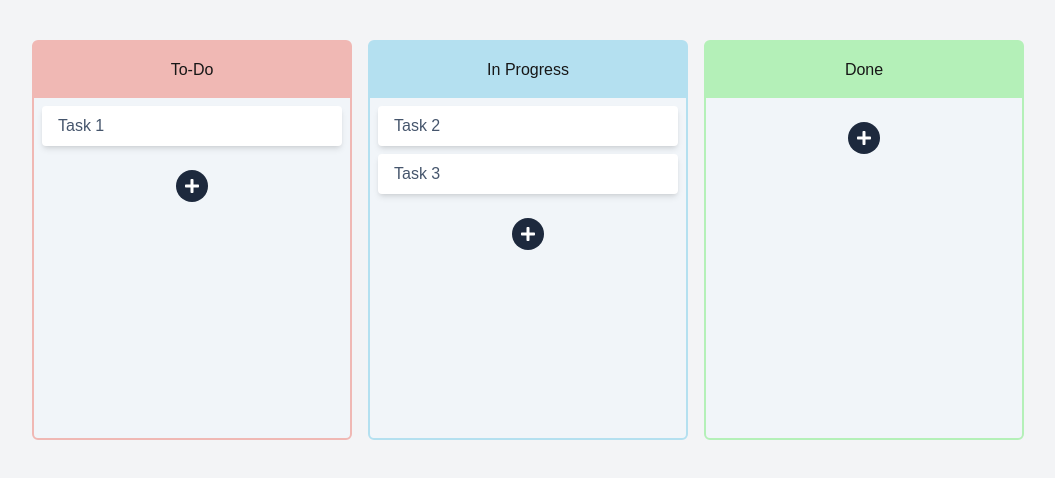
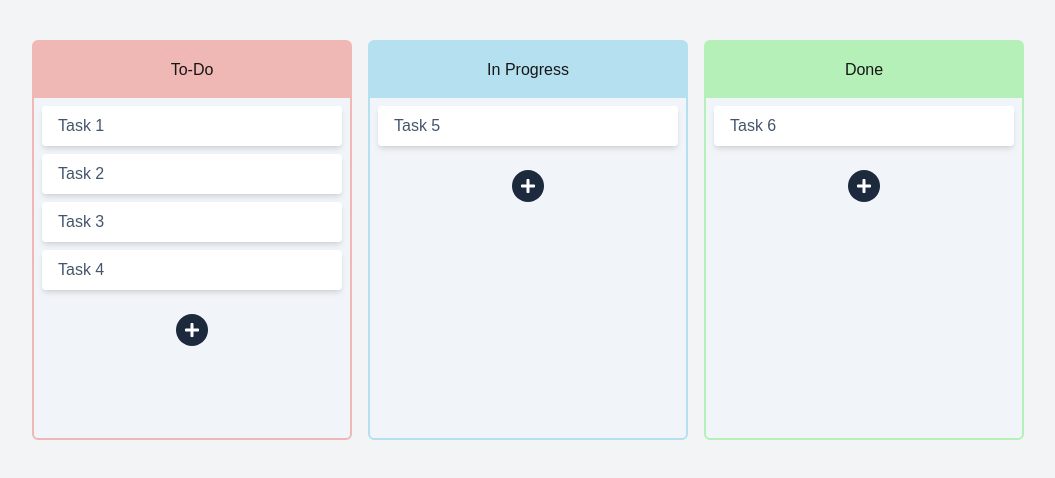
Before and after one commit to krytoss/kanban, a Next.js app: page / in a window 1280 px wide. Shown: the top 478 px of the page, without its empty margins (8-1063 px from the left). Built offline with nearby package versions, Linux system fonts and the light colour scheme.

Commit message:
Implemented sortable cross-column tasks

```diff
--- a/src/app/page.tsx
+++ b/src/app/page.tsx
@@ -3,30 +3,88 @@
 import Board from "@/components/Board";
 import Column from "@/components/Column";
 import Task from "@/components/Task";
-import { DndContext, DragCancelEvent, DragEndEvent, DragOverlay } from "@dnd-kit/core";
-import { useState } from "react";
-import { Task as TaskType } from "@/app/types";
+import { closestCenter, closestCorners, DndContext, DragCancelEvent, DragEndEvent, DragOverEvent, DragOverlay, KeyboardSensor, PointerSensor, useSensor, useSensors } from "@dnd-kit/core";
+import { useEffect, useMemo, useState } from "react";
+import { Task as TaskType, Column as ColumnType } from "@/app/types";
 import { createPortal } from "react-dom";
+import { arrayMove, sortableKeyboardCoordinates } from "@dnd-kit/sortable";
 
 export default function Home() {
 
 	const [draggingTask, setDraggingTask] = useState<TaskType | null>(null);
-	const columns = [
-		{ id: 1, color: "#F0B8B4", title: "To-Do" },
-		{ id: 2, color: "#B4E0F0", title: "In Progress" },
-		{ id: 3, color: "#B4F0B8", title: "Done" },
-	]
+	const [ columns, setColumns ] = useState<ColumnType[]>([
+		{
+			id: 1,
+			color: "#F0B8B4",
+			title: "To-Do"
+		},
+		{
+			id: 2,
+			color: "#B4E0F0",
+			title: "In Progress"
+		},
+		{
+			id: 3,
+			color: "#B4F0B8",
+			title: "Done"
+		},
+	]);
 
 	const [ tasks, setTasks ] = useState<TaskType[]>([
-		{ id: 1, text: "Task 1", column_id: 1 },
-		{ id: 2, text: "Task 2", column_id: 2 },
-		{ id: 3, text: "Task 3", column_id: 2 },
+		{
+			id: 1,
+			text: "Task 1",
+			column_id: 1,
+			order: 1
+		},
+		{
+			id: 2,
+			text: "Task 2",
+			column_id: 1,
+			order: 2
+		},
+		{
+			id: 3,
+			text: "Task 3",
+			column_id: 1,
+			order: 3
+		},
+		{
+			id: 4,
+			text: "Task 4",
+			column_id: 1,
+			order: 4
+		},
+		{
+			id: 5,
+			text: "Task 5",
+			column_id: 2,
+			order: 2
+		},
+		{
+			id: 6,
+			text: "Task 6",
+			column_id: 3,
+			order: 2
+		}
 	]);
+
+	const tasksByColumn = useMemo(() => {
+		const map = new Map<number, TaskType[]>();
+		tasks.forEach(task => {
+			if (!map.has(task.column_id)) {
+				map.set(task.column_id, []);
+			}
+			map.get(task.column_id)!.push(task);
+		});
+		return map;
+	}, [tasks]);
 
 	const handleDragStart = (event: any) => {
 		const taskId = event.active.data.current?.task.id;
 		console.log("Dragging task ID:", event.active);
-		const task = tasks.find(task => task.id === taskId) || null;
+		const task = tasks.find(task => task.id === taskId);
+		if (!task) return;
 		setDraggingTask(task);
 	}
 
@@ -54,12 +112,63 @@ export default function Home() {
 		setDraggingTask(null);
 	}
 
+	const handleDragOver = (event: DragOverEvent) => {
+		const { active, over } = event;
+		if (!over) return;
+
+		const activeId = active.id as string;
+		const overId = over.id as string;
+
+		if (activeId === overId) {
+			return;
+		}
+
+		const isActiveTask = active.data.current?.type === 'task';
+		const isOverTask = over.data.current?.type === 'task';
+
+		if (isActiveTask && isOverTask) { // Moving task to another task
+			setTasks((tasks) => {
+				const activeIndex = tasks.findIndex(task => `task-${task.id}` === activeId);
+				const overIndex = tasks.findIndex(task => `task-${task.id}` === overId);
+
+				if (tasks[activeIndex].column_id !== tasks[overIndex].column_id) {
+					tasks[activeIndex].column_id = tasks[overIndex].column_id;
+				}
+
+				return arrayMove(tasks, activeIndex, overIndex);
+			})
+		} else if (isActiveTask && !isOverTask) { // Moving task to a column
+			const columnId = over.data.current?.column.id as number;
+			if (active.data.current?.task.column_id === columnId) {
+				return; // No need to update if the task is already in the column
+			}
+			setTasks((tasks) => {
+				const activeIndex = tasks.findIndex(task => `task-${task.id}` === activeId);
+				const task = tasks[activeIndex];
+				task.column_id = columnId;
+				return tasks
+						.filter(t => t.id !== task.id)
+						.concat({ ...task, column_id: columnId }); // This ensures the task is moved to the bottom of the new column
+			});
+		}
+	}
+
+	const sensors = useSensors(
+		useSensor(PointerSensor),
+		useSensor(KeyboardSensor, {
+			coordinateGetter: sortableKeyboardCoordinates,
+		})
+	);
+
 	return (
 		<Board>
         	<DndContext
 				onDragEnd={handleDragEnd}
 				onDragStart={handleDragStart}
 				onDragCancel={handleDragCancel}
+				collisionDetection={closestCenter}
+				sensors={sensors}
+				onDragOver={handleDragOver}
 			>
 				{columns.map(column => (
 					<Column
--- a/src/app/types.ts
+++ b/src/app/types.ts
@@ -8,4 +8,5 @@ export type Task = {
 	id: number;
 	text: string;
 	column_id: number;
+	order: number;
 };
--- a/src/components/Column.tsx
+++ b/src/components/Column.tsx
@@ -2,6 +2,8 @@ import { useDroppable } from "@dnd-kit/core";
 import { FaPlus } from "react-icons/fa";
 import { Column as ColumnType, Task as TaskType } from "@/app/types";
 import Task from "./Task";
+import { SortableContext, verticalListSortingStrategy } from "@dnd-kit/sortable";
+import { useMemo } from "react";
 
 type Props = {
 	column: ColumnType;
@@ -13,13 +15,17 @@ const Board: React.FC<Props> = ({ tasks, column, draggingTask }) => {
 	const { setNodeRef, isOver } = useDroppable({
 		id: `column-${column.id}`,
 		data: {
+			type: 'column',
 			column
 		}
 	});
 
+	const tasksIds = useMemo(() => tasks?.map(task => `task-${task.id}`) || [], [tasks]);
+
 	const isOverAnother = isOver && draggingTask && draggingTask.column_id !== column.id;
 
   	return (
+		<SortableContext items={tasksIds} strategy={verticalListSortingStrategy}>
 			<div
 				ref={setNodeRef}
 				className="block w-80 rounded-md overflow-hidden bg-slate-100 min-h-100 overflow-visible"
@@ -38,7 +44,6 @@ const Board: React.FC<Props> = ({ tasks, column, draggingTask }) => {
 				</div>
 
 				<div className="px-2 pb-2">
-				{ /* content */ }
 						{
 							tasks?.map(task => (
 								<Task
@@ -48,9 +53,6 @@ const Board: React.FC<Props> = ({ tasks, column, draggingTask }) => {
 								/>
 							))
 						}
-				{isOverAnother && (
-					<div className="bg-white border-2 border-dashed border-gray-400 rounded h-12 my-2"></div>
-				)}
 				</div>
 
 				<div className="w-8 h-8 mt-4 bg-slate-800 rounded-full m-auto flex items-center justify-center hover:bg-slate-700 cursor-pointer">
@@ -58,6 +60,7 @@ const Board: React.FC<Props> = ({ tasks, column, draggingTask }) => {
 				</div>
 
 			</div>
+		</SortableContext>
 	);
 }
 
--- a/src/components/Task.tsx
+++ b/src/components/Task.tsx
@@ -1,5 +1,6 @@
-import { useDraggable } from "@dnd-kit/core";
 import { Task as TaskType } from "@/app/types";
+import { useSortable } from "@dnd-kit/sortable";
+import { CSS } from "@dnd-kit/utilities";
 
 type Props = {
 	task: TaskType;
@@ -8,23 +9,27 @@ type Props = {
 
 const Task: React.FC<Props> = ({ task, isDragging }) => {
 
-	const { attributes, listeners, setNodeRef, transform } = useDraggable({
+	const { attributes, listeners, setNodeRef, transform, transition } = useSortable({
 		id: `task-${task.id}`,
 		data: {
+			type: 'task',
 			task
 		}
 	});
 
-	const style = transform
-		? {
-			transform: `translate(${transform.x}px, ${transform.y}px)`,
-		}
-		: undefined;
+	const style = {
+		transform: CSS.Transform.toString(transform),
+		transition
+	}
 
 	return (
 		isDragging ?
 			<div
-				className="bg-gray-200 px-4 py-5 rounded shadow-md mt-2 text-slate-600"
+				ref={setNodeRef}
+				{...listeners}
+				{...attributes}
+				style={ style }
+				className="bg-gray-200 px-4 py-5 rounded shadow-md mt-2 text-slate-600 border-2 border-gray-400 opacity-70"
 			/> :
 			<div
 				ref={setNodeRef}
```
Lines whose indentation alone changed are shown as unchanged.
